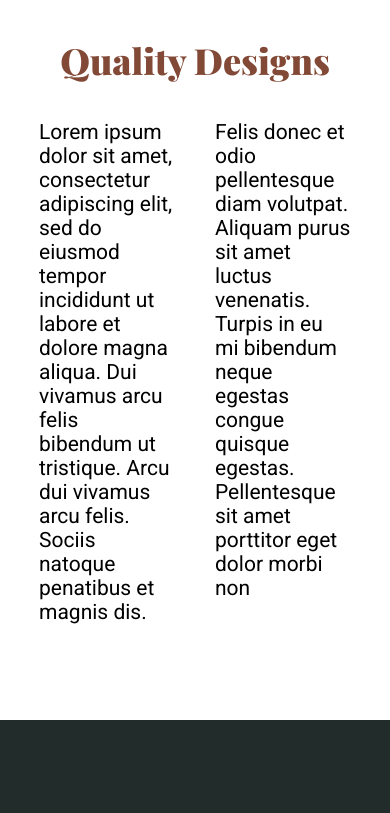
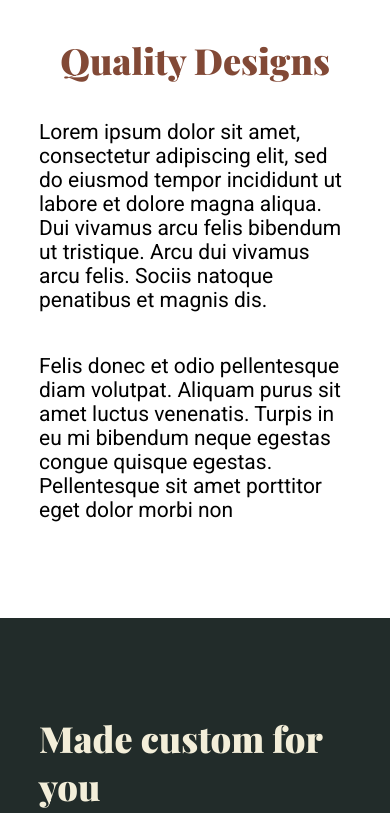
Before and after one commit to Haxikowy/21daysChallenge-RWD-byKP, a plain HTML site: page index.html in a window 390 px wide. Shown: the part 720-1533 px from the top of the page. Drawn offline with nearby package versions, Linux system fonts and the light colour scheme.

Commit message:
Added breakpoint to challenge

```diff
--- a/style.css
+++ b/style.css
@@ -109,3 +109,15 @@ p {
 .hero + .hero .row {
   flex-direction: row-reverse;
 }
+
+@media (max-width: 800px) {
+  .header__title {
+    max-width: 100%;
+  }
+  .row {
+    display: block;
+  }
+  .col + .col {
+    margin-top: 2em;
+  }
+}
```
Lines whose indentation alone changed are shown as unchanged.
